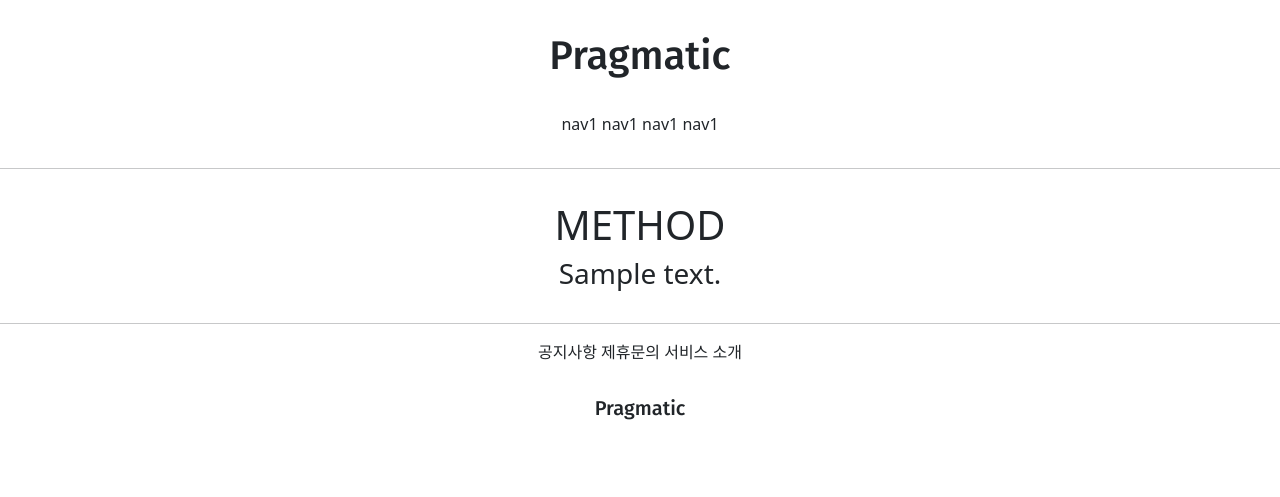
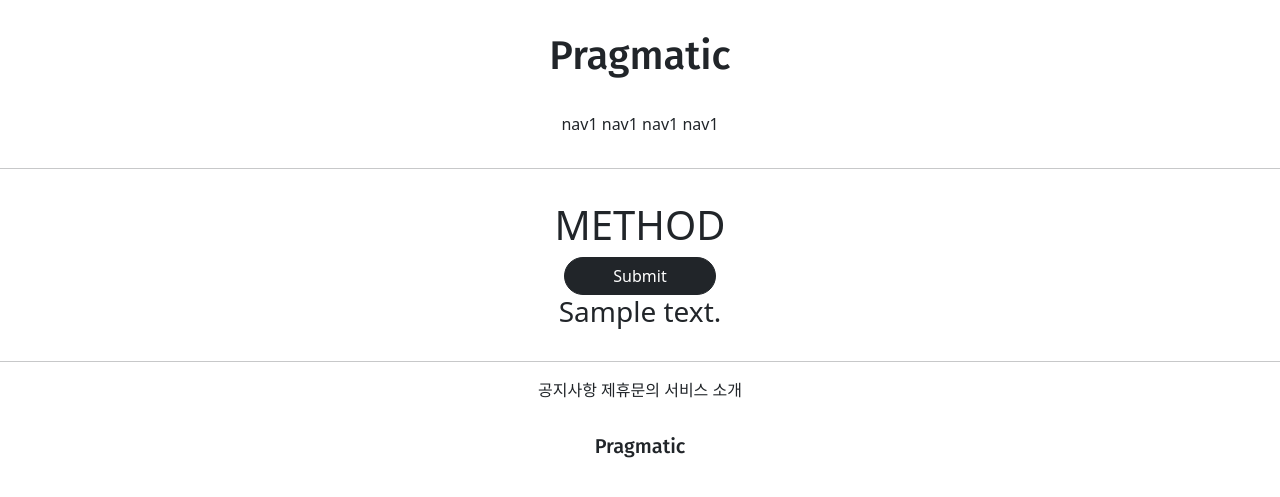
Before and after one commit to lauren0914/web1, a Django app: template accountapp/templates/accountapp/hello_world.html in a window 1280 px wide. Shown: the top 497 px of the page. Run offline with Django 3.2, Linux system fonts and the light colour scheme; the template is opened without the code that fills it: most values are stand-ins (such as "Sample title", 1, 10 or a date in 2020).

Commit message:
7/8 2ban class commit 3

```diff
--- a/accountapp/templates/accountapp/hello_world.html
+++ b/accountapp/templates/accountapp/hello_world.html
@@ -6,6 +6,11 @@
     <div style="margin: 2rem; text-align: center;">
         <h1>METHOD</h1>
 
+        <form action="/account/hello_world/" method="post">
+            {% csrf_token %}
+            <input type="submit" class="btn btn-dark rounded-pill px-5">
+
+        </form>
         <h3>{{  text  }}</h3>
 
     </div>
```
